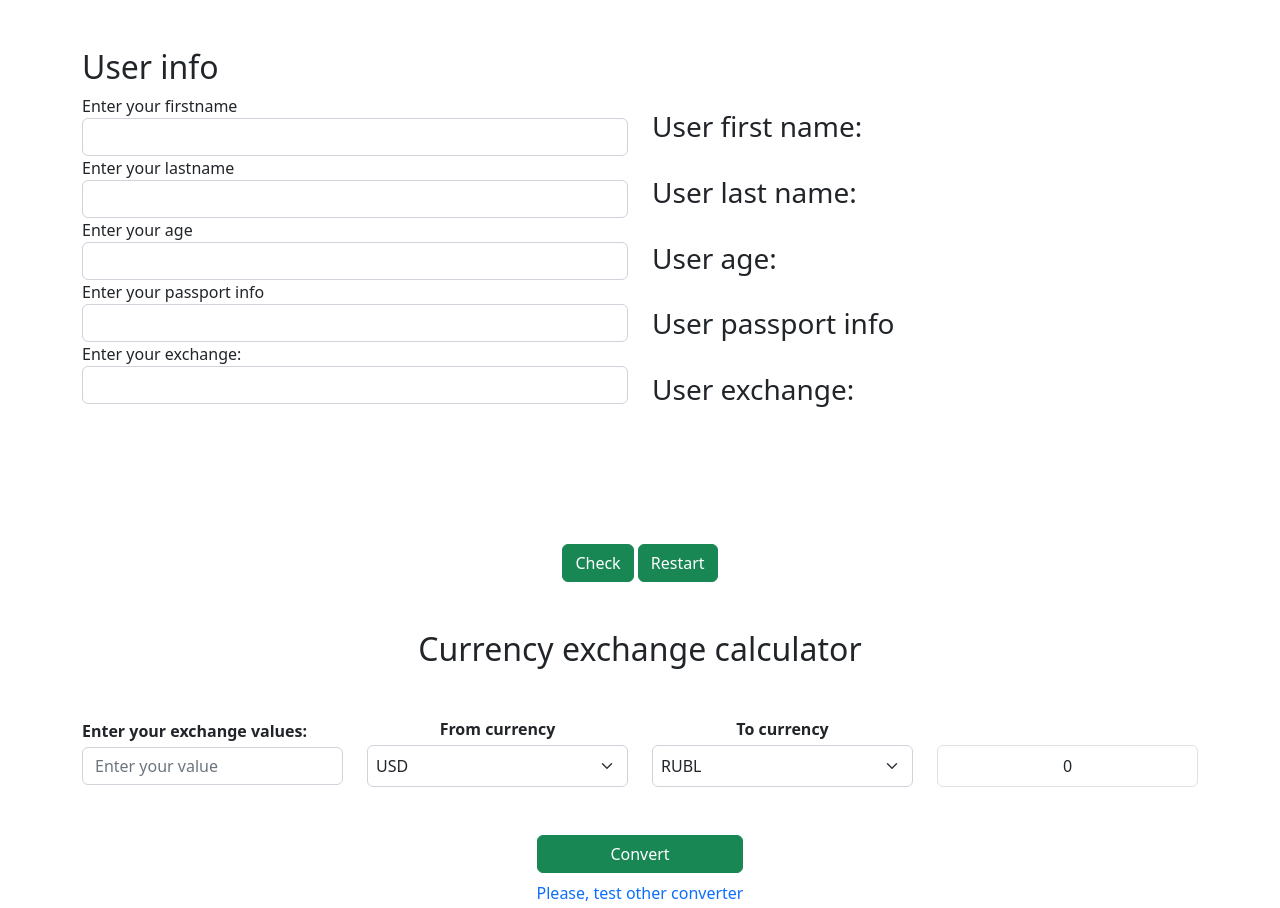
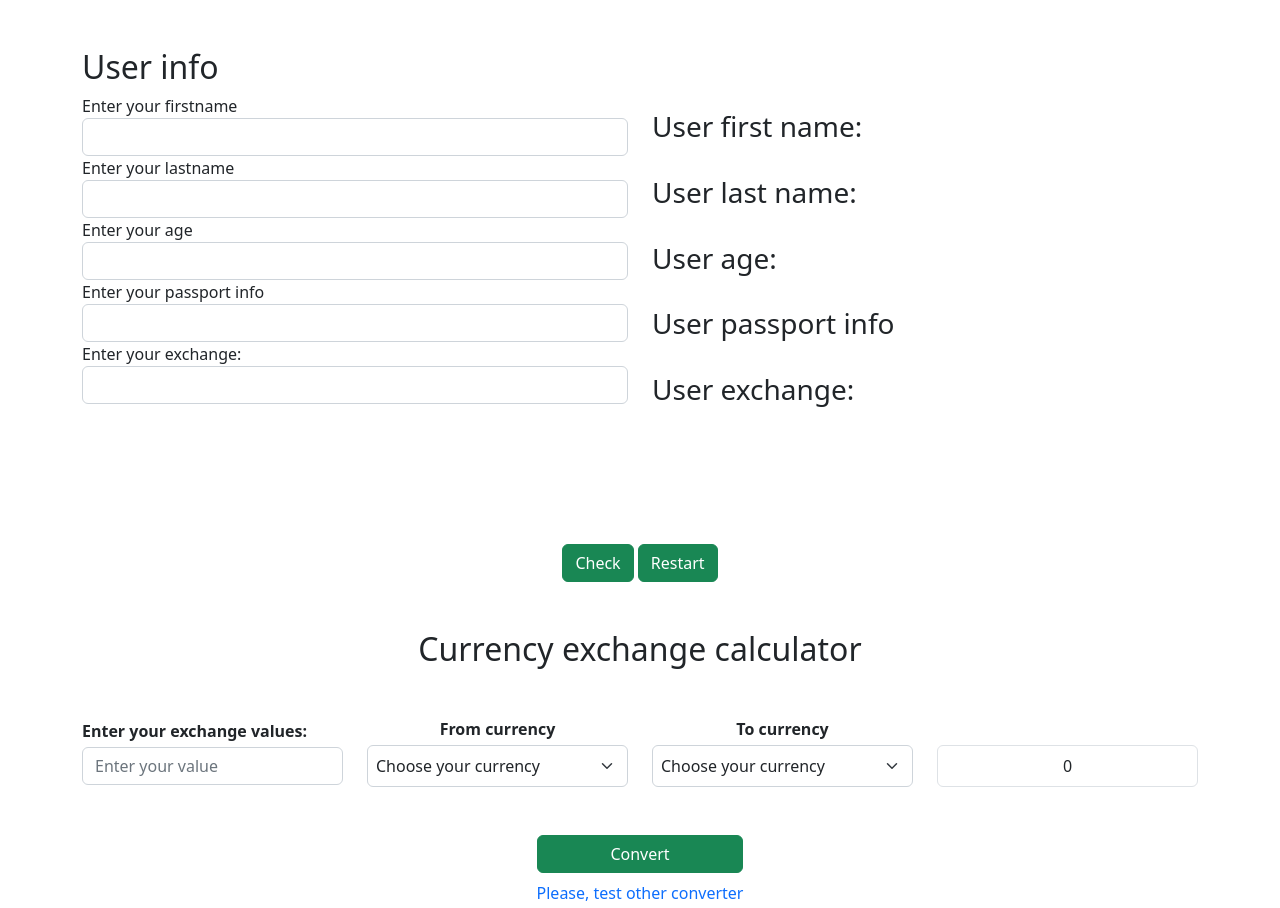
Before and after one commit to developer-773/converter-js, a plain HTML site: page index.html in a window 1280 px wide. Shown: the top 908 px of the page. Drawn offline with nearby package versions, Linux system fonts and the light colour scheme.

Commit message:
Optimized

```diff
--- a/index.html
+++ b/index.html
@@ -64,8 +64,8 @@
 							<div>
 								<strong>From currency</strong>
 								<select id="fromselect" class="form-select mt-1 p-2">
-									<!-- <option selected hidden>Choose your currency</option> -->
-									<option id="usd" selected value="10980.01">USD</option>
+									<option selected hidden>Choose your currency</option>
+									<option id="usd" value="10980.01">USD</option>
 									<option id="euro" value="10904.25">EURO</option>
 									<option id="rubl" value="181.11">RUBL</option>
 									<option value="12455.72">GBP</option>
@@ -77,10 +77,10 @@
 							<div>
 								<strong>To currency</strong>
 								<select id="select" class="form-select mt-1 p-2">
-									<!-- <option selected hidden>Choose your currency</option> -->
+									<option selected hidden>Choose your currency</option>
 									<option id="usd"  value="10918">USD</option>
 									<option id="euro" value="10935">EURO</option>
-									<option id="rubl" selected value="181">RUBL</option>
+									<option id="rubl" value="181">RUBL</option>
 									<option value="12455.72">GBP</option>
 									<option id="yuan" value="1565">YUAN</option>
 								</select>
```
